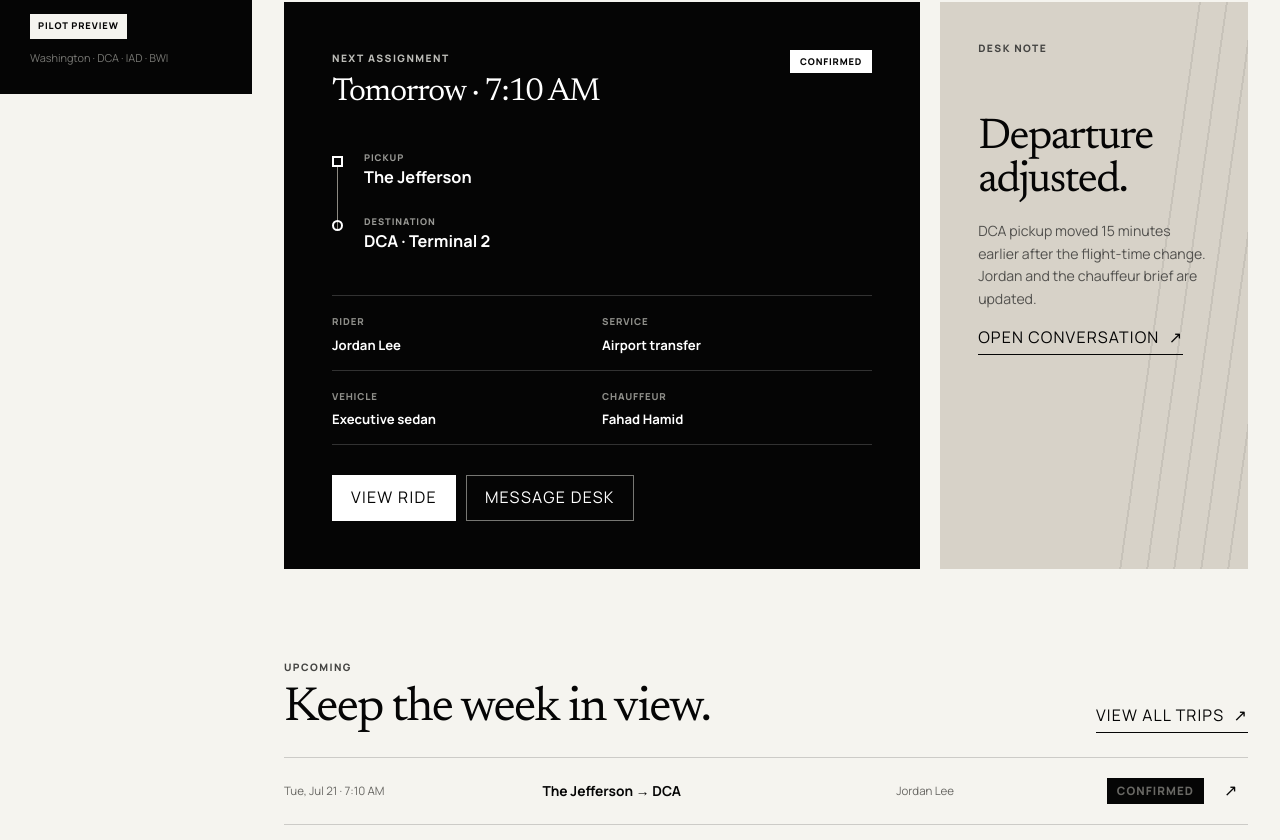
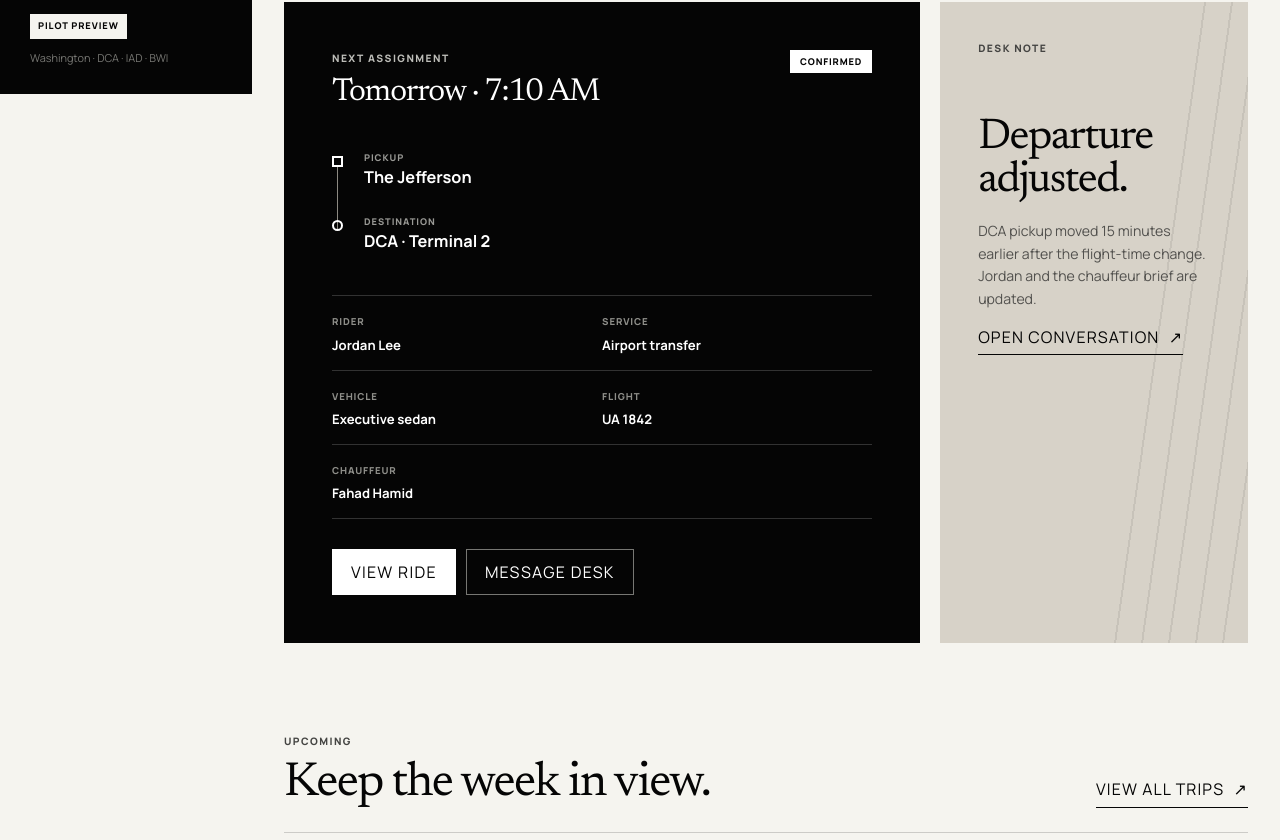
Before and after one commit to TOUSE-INC/Altaie, a Next.js app: page /portal in a window 1280 px wide. Shown: the part 706-1546 px from the top of the page. Built offline with nearby package versions, Linux system fonts and the light colour scheme.

Commit message:
Preserve portal flight details
Keep the existing flight reference alongside Fahad's chauffeur identity and lock untouched demo identities in the release tests.

```diff
--- a/app/portal/PortalPrototype.tsx
+++ b/app/portal/PortalPrototype.tsx
@@ -71,6 +71,7 @@ function HomeScreen({ navigate }: { navigate: (screen: Screen) => void }) {
             <div><dt>Rider</dt><dd>Jordan Lee</dd></div>
             <div><dt>Service</dt><dd>Airport transfer</dd></div>
             <div><dt>Vehicle</dt><dd>Executive sedan</dd></div>
+            <div><dt>Flight</dt><dd>UA 1842</dd></div>
             <div><dt>Chauffeur</dt><dd>Fahad Hamid</dd></div>
           </dl>
           <div className="portal-actions"><button className="portal-button portal-button--white" onClick={() => navigate("ride")}>View ride</button><button className="portal-button portal-button--ghost" onClick={() => navigate("desk")}>Message desk</button></div>
--- a/app/portal/portal.css
+++ b/app/portal/portal.css
@@ -70,6 +70,7 @@ body:has(.portal-root) { background: #f5f4ef; }
 .portal-detail-grid dd, .portal-settings dd, .portal-assignment-card dd { margin: 5px 0 0; font-size: .82rem; font-weight: 700; }
 .portal-detail-grid--inverse { border-color: rgba(255,255,255,.18); }
 .portal-detail-grid--inverse > div { border-color: rgba(255,255,255,.18); }
+.portal-detail-grid--inverse > div:last-child { grid-column: 1 / -1; }
 .portal-detail-grid--inverse dt { color: #8e8e89; }
 .portal-actions { display: flex; flex-wrap: wrap; gap: 10px; margin-top: 26px; }
 .portal-button { min-height: 46px; display: inline-flex; align-items: center; justify-content: center; padding: 0 18px; border: 1px solid transparent; border-radius: 0; font-size: .67rem; font-weight: 900; letter-spacing: .08em; text-transform: uppercase; cursor: pointer; }
```
Also changed, not shown: 1 other file (tests, documents, lock files or other folders).
